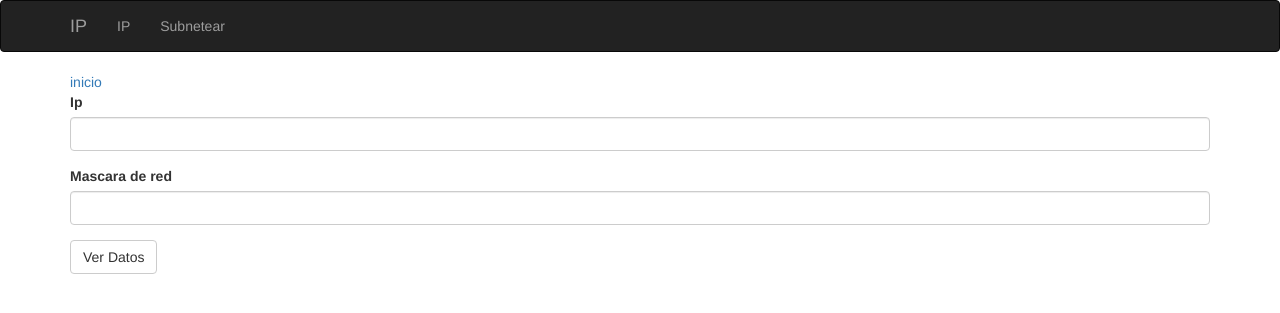
After one commit to trueJomi/Pagina-para-datos-de-ip, a Flask app: template templates/pages/ip.html in a window 1280 px wide. The commit adds this page. Shown: the top 313 px of the page. Run offline with Flask 2, Linux system fonts and the light colour scheme; the template is opened without the code that fills it: values that come from a table or form of the project are taken from there, others are empty; some libraries are stand-ins or nearby versions.

Commit message:
subneteo completo

```diff
--- a/Valor_IP.py
+++ b/Valor_IP.py
@@ -358,7 +358,7 @@ def numb_hosts(mascara_red):
     cont_host=(2**exponent)-2
     return cont_host
 
-def subnetear(ip,mascara_red,hosts):
+def subnetear_hosts(ip,mascara_red,hosts):
     while(True):
         results=[]
         mask_temp=mascara_red
@@ -453,7 +453,7 @@ def dividir_sub(ip, mascara_red, cantidad=1, hosts='equals'):
     if hosts=='equals':
         subneteado=subnetear_igual(ip, mascara_red,cantidad)
     else:
-        subneteado=subnetear(ip, mascara_red, hosts)
+        subneteado=subnetear_hosts(ip, mascara_red, hosts)
     for i in range(cantidad):
         subred=next(subneteado)
         print(' SUB-RED {} '.center(43, '~').format(i+1)+'\n')
--- a/main.py
+++ b/main.py
@@ -1,25 +1,41 @@
 from flask import Flask ,request, make_response, redirect, render_template, session, current_app,url_for, flash
-from Valor_IP import direc_difucion, direccion_red, subnetear, subnetear_igual,Primer_host,ultimo_host,numb_hosts,tipo_direccion,es_valida,Validar,mask_a_bits
+from Valor_IP import direc_difucion, direccion_red, subnetear_hosts, subnetear_igual,Primer_host,ultimo_host,numb_hosts,tipo_direccion,es_valida,Validar,mask_a_bits
 from flask_bootstrap import Bootstrap
 from flask_wtf import FlaskForm
-from wtforms.fields import StringField, SubmitField
-from wtforms.validators import DataRequired
+from wtforms.fields import StringField, SubmitField, IntegerField
+from wtforms.validators import DataRequired, IPAddress, NumberRange
 
 
 app= Flask(__name__)
 bootstrap=Bootstrap(app)
 
 app.config.update(
-    DEBUG =False,
+    DEBUG = True,
     ENV = 'development'
 )
 
+
+
 class IpForm(FlaskForm):
-    ip= StringField('ip', validators=[DataRequired()] )
-    mascara_red = StringField('mascara de red',validators=[DataRequired()])
+    ip= StringField('Ip',validators=[DataRequired(), IPAddress()])
+    mascara_red = StringField('Mascara de red',validators=[DataRequired()])
     submit = SubmitField('Ver Datos')
 
+
+
+class IpSub(FlaskForm):
+    ip= StringField('Ip', validators=[DataRequired(), IPAddress()] )
+    mascara_red = StringField('Mascara de Red',validators=[DataRequired()])
+    cantidad= IntegerField('Cantidad de Subredes',validators=[NumberRange(min=1),DataRequired()] ,default=1)
+    hosts= IntegerField('Numero de Hosts',validators=[NumberRange(min=0)],default=0,description='si pones 0 los hosts se distribuiran de manera equitativa')
+    submit = SubmitField('Subnetear')
+
+
 app.config['SECRET_KEY'] = 'SUPER SECRETO'
+
+
+
+
 
 @app.errorhandler(404)
 def not_found(error):
@@ -31,16 +47,18 @@ def not_found(error):
 def index():
     user_ip = request.remote_addr
 
-    respuesta=make_response(redirect('/hola'))
+    respuesta=make_response(redirect('/ip'))
     session['user_ip'] = user_ip
 
     return respuesta
 
 
-@app.route('/hola', methods=['GET', 'POST'])
-def hello():
+@app.route('/ip', methods=['GET', 'POST'])
+def ip():
+
     user_ip = session.get('user_ip')
     ip_form= IpForm()
+
     ip_completo = session.get('ip completo')
     Direccion_red = session.get('Direccion red')
     primer_host= session.get('primer host')
@@ -49,6 +67,7 @@ def hello():
     tipo=session.get('tipo')
     valido=session.get('valido')
     cantidad_hosts=session.get('cantidad hosts')
+
     results = {
         'IP':ip_completo,
         'Direccion de Red':Direccion_red,
@@ -64,12 +83,21 @@ def hello():
         'ip_form' : ip_form,
         'results' : results,
     }
+    session.pop('ip completo', None)
+    session.pop('Direccion red', None)
+    session.pop('primer host', None)
+    session.pop('final host', None)
+    session.pop('Direccion difucion', None)
+    session.pop('tipo', None)
+    session.pop('valido', None)
+    session.pop('cantidad hosts', None)
+
     if ip_form.validate_on_submit():
 
         ip = ip_form.ip.data
         mascara_red = mask_a_bits(ip_form.mascara_red.data)
 
-        ip_completo = ip_form.ip.data+' /{}'.format(mask_a_bits(ip_form.mascara_red.data))
+        ip_completo = ip+' /{}'.format(mascara_red)
         Direccion_red = direccion_red(ip, mascara_red)
         primer_host= Primer_host(ip, mascara_red)
         final_host= ultimo_host(ip, mascara_red)
@@ -88,9 +116,63 @@ def hello():
         session['valido'] = valido
         session['cantidad hosts'] = cantidad_hosts
 
-        flash('ip resuelta: {}'.format(ip_completo))
+        # flash('ip resuelta: {}'.format(ip_completo))
 
-        return redirect(url_for('index'))
+        return redirect(url_for('ip'))
 
 
-    return render_template('pages/hola_mundo.html', **context )
+    return render_template('pages/ip.html', **context )
+
+
+@app.route('/sebnetear', methods=['GET', 'POST'])
+def subnetear():
+    subnet_form=IpSub()
+    ip = session.get('ip')
+    mascara_red=session.get('mask')
+    cantidad = session.get('cantidad')
+    hosts = session.get('hosts')
+    results=[]
+    if ip and mascara_red:
+        if hosts==0:
+            subneteado = subnetear_igual(ip, mascara_red, cantidad)
+        else:
+            subneteado = subnetear_hosts(ip, mascara_red, hosts)
+        for i in range(cantidad):
+            subred = next(subneteado)
+            ip_actual = subred[0]
+            mask_actual = subred[1]
+            subnet= {
+                'Direccion de Red':direccion_red(ip_actual, mask_actual),
+                'Primer Host': Primer_host(ip_actual, mask_actual),
+                'Ultimo Host': ultimo_host(ip_actual, mask_actual),
+                'Direccion de Difucion': direc_difucion(ip_actual, mask_actual),
+                'Hosts Disponibles': numb_hosts(mask_actual),
+                'Sigueinte Red': subred[2]
+            }
+            results.append(subnet)
+
+
+    context = {
+        'subnet_form':subnet_form,
+        'results':  results
+    }
+
+    if subnet_form.validate_on_submit():
+
+        ip = subnet_form.ip.data
+        mascara_red = mask_a_bits(subnet_form.mascara_red.data)
+        cantidad = subnet_form.cantidad.data
+        hosts= subnet_form.hosts.data
+
+        session['ip'] = ip
+        session['mask'] = mascara_red
+        session['cantidad'] = cantidad
+        session['hosts'] = hosts
+
+        return redirect(url_for('subnetear'))
+
+    return render_template('pages/subneteo.html', **context )
+
+
+if __name__ == "__main__":
+  app.run(debug=True)
--- a/static/css/styles.css
+++ b/static/css/styles.css
@@ -2,3 +2,15 @@
     margin: 40px;
 
 }
+
+.tnumb{
+    counter-reset: rowNumber;
+}
+
+.tnumb tr {
+    counter-increment: rowNumber;
+}
+
+.tnumb tr td:first-child::before{
+    content:  counter(rowNumber);
+}
--- a/templates/index.html
+++ b/templates/index.html
@@ -2,13 +2,19 @@
 
 {% block head %}
     {{ super() }}
-    <title>{% block title %}Wea{% endblock title %}</title>
+    <title>{% block title %}IP{% endblock title %}</title>
     <link rel="stylesheet" href="{{ url_for('static', filename='css/styles.css')}}">
 {% endblock head %}
 
-<body>
-{% block content %}
+{% block body %}
+    {% block navbar %}
+        {% include 'nav.html' %}
+    {% endblock navbar %}
 
-{% endblock content %}
-</body>
-</html>
+    {% block content %}{% endblock content %}
+
+    {% block scripts %}
+    <script src="{{url_for('static', filename='js/scripts.js')}}"></script>
+    {{super()}}
+    {% endblock scripts %}
+{% endblock body %}
--- a/templates/macros.html
+++ b/templates/macros.html
@@ -1,10 +1,65 @@
 {% macro formato_lista(dic) %}
-    {% for nombre in dic %}
-        <h3>
-            {{nombre}}:
-        </h3>
-        <h2>
-            <span>{{dic.get(nombre)}}</span>
-        </h2>
-    {% endfor %}
+<table class="table">
+    <thead>
+        <tr>
+            <th>Nombre</th>
+            <th>Contenido</th>
+        </tr>
+    </thead>
+    <tbody>
+        {% for nombre in dic %}
+            <tr>
+                <th>
+                    {{nombre}}:
+                </th>
+                <td>
+                    {{dic.get(nombre)}}
+                <td>
+            </tr>
+        {% endfor %}
+    </tbody>
+
+</table>
+
 {% endmacro %}
+
+{% macro tablaSub(list) %}
+<table class="table">
+    <thead>
+        <tr>
+            <th>
+                #
+            </th>
+            {% for i in list[0].keys() %}
+                <th>
+                {% if i=='Sigueinte Red' %}
+                    {{ pass }}
+                {% else %}
+                    {{i}}
+                {% endif %}
+                </th>
+            {% endfor %}
+        </tr>
+    </thead>
+    <tbody class="tnumb" >
+        {% for dic in list %}
+            <tr>
+                <td>
+
+                </td>
+                {% for i in dic.keys() %}
+                <td>
+                    {% if i=='Sigueinte Red' %}
+                        {{ pass }}
+                    {% else %}
+                        {{ dic.get(i) }}
+                    {% endif %}
+                </td>
+                {% endfor %}
+            </tr>
+        {% endfor %}
+    </tbody>
+
+</table>
+
+{% endmacro %}
--- /dev/null
+++ b/templates/nav.html
@@ -0,0 +1,26 @@
+
+<div class="navbar navbar-inverse" role="navigation">
+    <div class="container">
+        <div class="navbar-header">
+            <button type="button"
+                    class="navbar-toggle"
+                    data-toggle="collapse"
+                    data-target=".navbar-collapse">
+                <span class="sr-only">Toggle navigation</span>
+                <span class="icon-bar"></span>
+                <span class="icon-bar"></span>
+                <span class="icon-bar"></span>
+            </button>
+            <a class="navbar-brand" href="{{ url_for('index') }}">
+                IP
+            </a>
+        </div>
+
+        <div class="navbar-collapse collapse">
+            <ul class="nav navbar-nav">
+                <li><a href="{{ url_for('ip') }}">IP</a></li>
+                <li><a href="{{ url_for('subnetear') }}" >Subnetear</a></li>
+            </ul>
+        </div>
+    </div>
+</div>
--- a/templates/pages/hola_mundo.html
+++ b/templates/pages/ip.html
@@ -4,14 +4,14 @@
 
 {% block title %}
 {{ super() }}
-Bienenido
+ | Datos
 {% endblock title %}
 
 {% block content %}
 
     <div class="container" >
         {% if ip_user %}
-        <h1>Hola que pex ip: {{ ip_user }}</h1>
+        <h1>Ingresa una IP</h1>
         {% else %}
         <a href="{{ url_for('index') }}">inicio</a>
         {% endif %}
@@ -19,6 +19,7 @@ Bienenido
         {{ wtf.quick_form(ip_form) }}
 
         {% if results.get('IP') %}
+            <br>
             {{ macros.formato_lista(results) }}
         {% endif %}
     </div>
```
Also changed, not shown: templates/pages/subneteo.html (added, +29 -0 lines).
